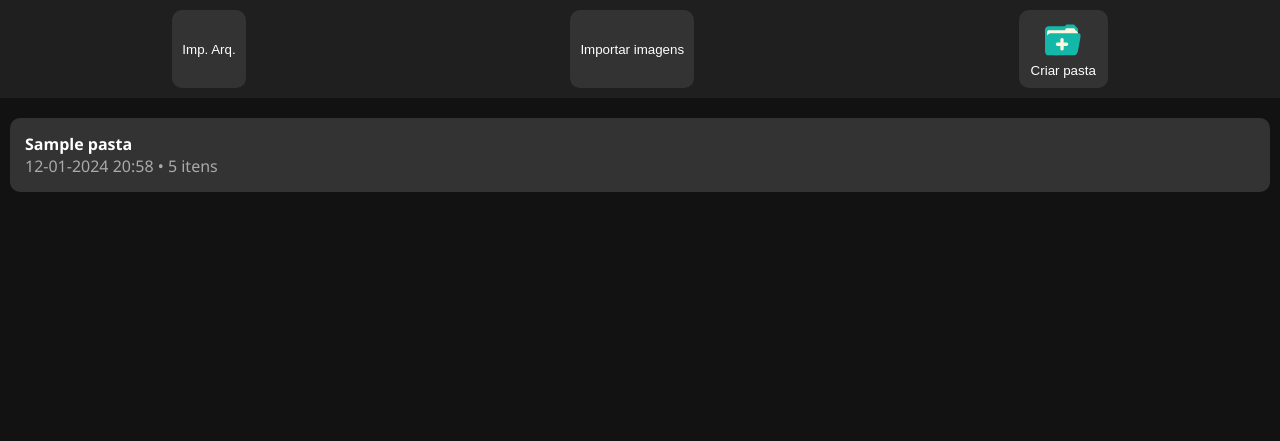
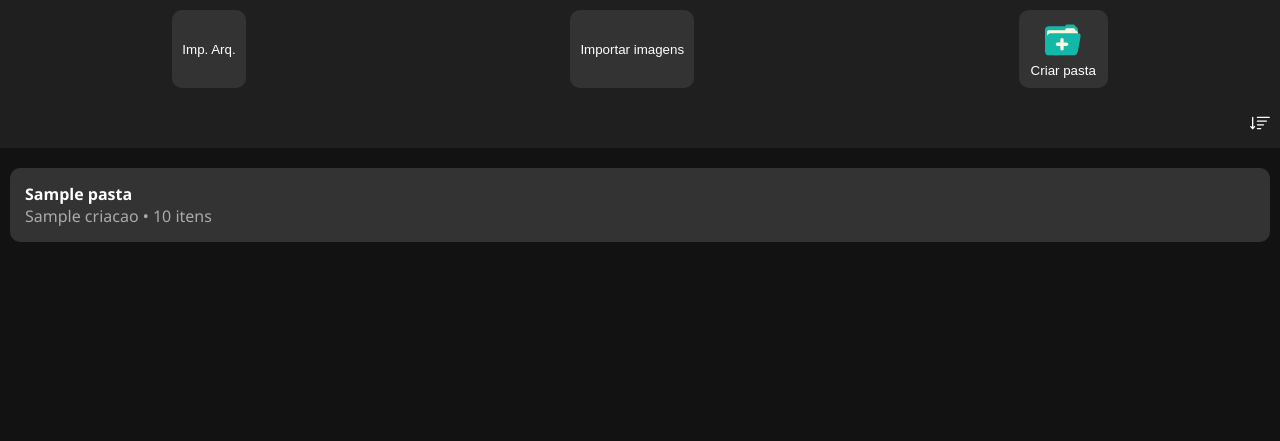
Before and after one commit to KuiK-San/gerenciador-arquivos, a Flask app: template templates/gerenciador.html in a window 1280 px wide. Shown: the part 58-499 px from the top of the page. Run offline with Flask 3, Linux system fonts and the light colour scheme; the template is opened without the code that fills it: most values are stand-ins (such as "Sample title", 1, 10 or a date in 2020).

Commit message:
feat: upando arquivos no servidor, tirando modal com esc e começando a parte de ordenar pastas e arquivos e compartilhar o arquivo

```diff
--- a/server.py
+++ b/server.py
@@ -1,13 +1,22 @@
 from flask import Flask, request, jsonify, render_template, redirect, session, send_file, url_for
 import os
+from datetime import datetime
 
 app = Flask(__name__)
 
+@app.route('/', methods=['GET'])
+def index():
+    return '<a href="/gerenciador-arquivos">Gerenciador de arquvos</a>'
 
 @app.route('/gerenciador-arquivos', defaults={'path': ''}, methods=['GET'])
 @app.route('/gerenciador-arquivos/<path:path>', methods=['GET'])
-def index(path):
-    base_path = './static/folders'
+def gerenciador(path):
+
+    data_max = request.args.get('dataMax', None)
+    data_min = request.args.get('dataMin', None)
+    ordem = request.args.get('ordem', 'A-Z')
+
+    base_path = os.path.join('static', 'folders')
 
     if os.path.isfile(os.path.join(base_path, path)):
         # Verifique se o arquivo existe antes de enviar
@@ -36,11 +45,18 @@ def index(path):
     pastasComp = []
 
     for pasta in pastas:
-        if os.path.isfile(os.path.join(base_path, path)):
-            arquivo = True
+        arquivo = os.path.isfile(os.path.join(base_path, path, pasta))
+
+        if not arquivo:
+            itens = len(os.listdir(os.path.join(base_path, path, pasta)))
         else:
-            arquivo = False
-        pastasComp.append({'nome': pasta, 'path': f'{path}/{pasta}', 'arquivo':arquivo})
+            itens = False
+
+        criacao = os.path.getctime(os.path.join(base_path, path, pasta))
+
+        criacao = datetime.fromtimestamp(criacao).strftime('%Y-%m-%d %H:%M:%S')
+
+        pastasComp.append({'nome': pasta, 'path': f'{path}/{pasta}', 'isFile':arquivo, 'itens': itens, 'criacao': criacao})
 
     if error_message:
         session.pop('error', None)
--- a/templates/gerenciador.html
+++ b/templates/gerenciador.html
@@ -27,6 +27,17 @@
             display: flex;
             justify-content: space-between;
             align-items: center;
+        }
+
+        .header-files {
+            display: inline-block;
+            min-width: 100%;
+            height: 50px;
+            /*
+            background-color: blue; */
+            display: flex;
+            vertical-align: center;
+            justify-content: flex-end;
         }
 
         .status-bar {
@@ -85,6 +96,7 @@
         .file-info {
             display: flex;
             flex-direction: column;
+            width: 100%;
         }
 
         .file-name {
@@ -93,6 +105,8 @@
 
         .file-details {
             color: #aaa;
+            display: flex;
+            justify-content: space-between;
         }
 
         /* Barra de navegação inferior */
@@ -249,13 +263,22 @@
         </button>
     </div>
 
+    <div class="header header-files">
+        <img src="{{ url_for('static', filename='order.svg') }}" alt="" onclick="toggleModal('ordenar')"
+            style="height: 20px; width: 20px;">
+    </div>
+
     <div class="file-list" id="file-list">
         {% for pasta in pastas %}
-    <div class="file" onclick="abrirPasta('{{ pasta.path }}')">
+        <div class="file" {% if not pasta.isFile %} onclick="abrirPasta('{{ pasta.path }}')" {% endif %}>
             <div class="file-info">
-        <span class="file-name">{{ pasta.nome }}</span>
-        {% if not arquivo %}
-        <span class="file-details">12-01-2024 20:58 • 5 itens</span>
+                <span class="file-name" onclick="abrirPasta('{{ pasta.path }}')">{{ pasta.nome }}</span>
+                {% if not pasta.isFile %}
+                <span class="file-details">{{ pasta.criacao }} • {{ pasta.itens }} itens</span>
+                {% else %}
+                <span class="file-details">{{ pasta.criacao }} <span onclick="toggleModal('share')"><img
+                            src="{{url_for('static', filename='share-svgrepo-com.svg')}}" alt=""
+                            style="width: 20px;"></span></span>
                 {% endif %}
             </div>
         </div>
@@ -314,13 +337,20 @@
                 <input type="text" name="path" value="{{path}}" style="display: none;">
                 <input type="file" name="file" accept=".pdf, .txt, .jpg, .jpeg, .png" required>
                 <br>
-
-
-      <div class="modal-footer">
                 <button class="modal-btn cancel-btn" onclick="toggleModal('create-file-modal')">Cancelar</button>
                 <button type="submit" class="modal-btn ok-btn">Enviar</button>
             </form>
+
         </div>
+    </div>
+    <div id="share" class="modal" style="display: none;">
+        <div class="modal-content">
+
+        </div>
+    </div>
+    <div id="ordenar" class="modal" style="display: none;">
+        <div class="modal-content">
+
         </div>
     </div>
 
@@ -352,6 +382,16 @@
         document.getElementById('bolhaMenor').addEventListener('click', () => {
             toggleModal('create-file-modal')
         });
+
+        document.addEventListener('keydown', function (event) {
+            if (event.key === 'Escape') {
+                document.querySelectorAll('.modal').forEach((modal) => {
+                    if(modal.style.display != 'none'){
+                        modal.style.display = 'none'
+                    }
+                })
+            }
+        });
     </script>
 
 </body>
```
Also changed, not shown: static/order.svg (added), static/share-svgrepo-com.svg (added). Lines whose indentation alone changed are shown as unchanged.
